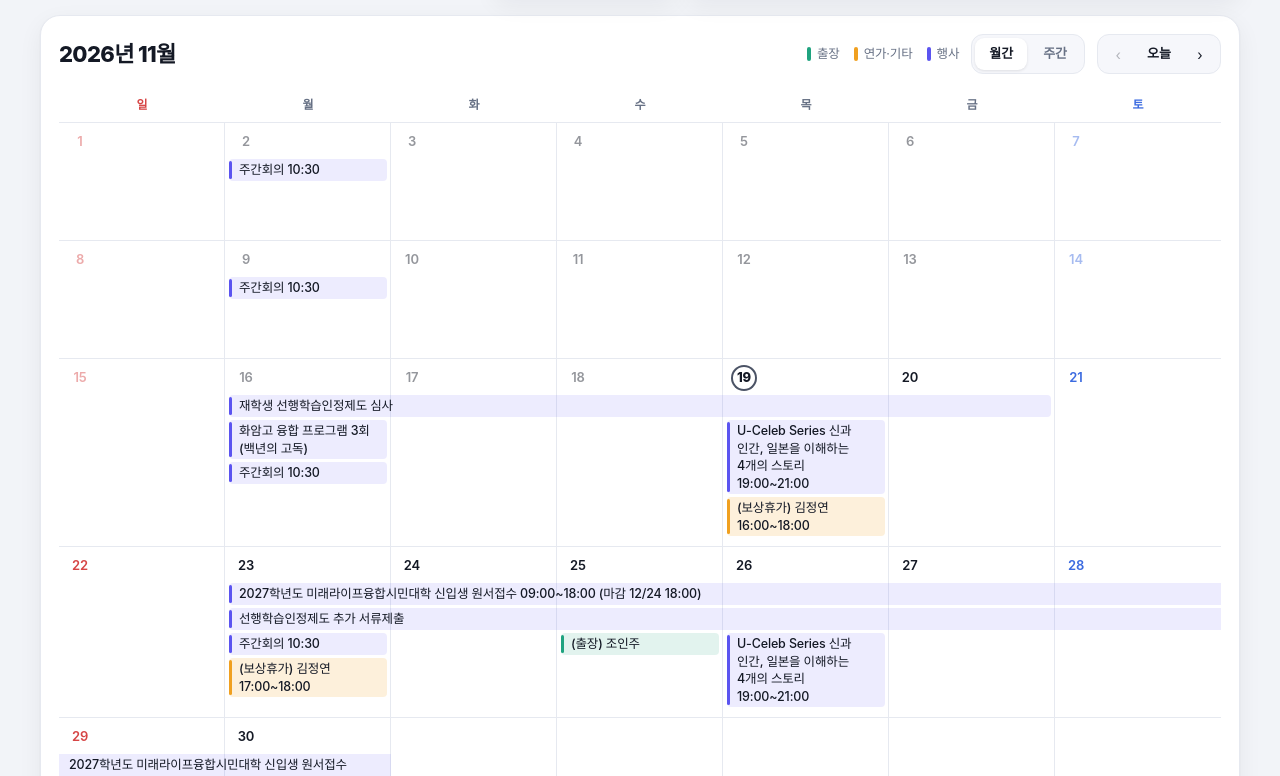
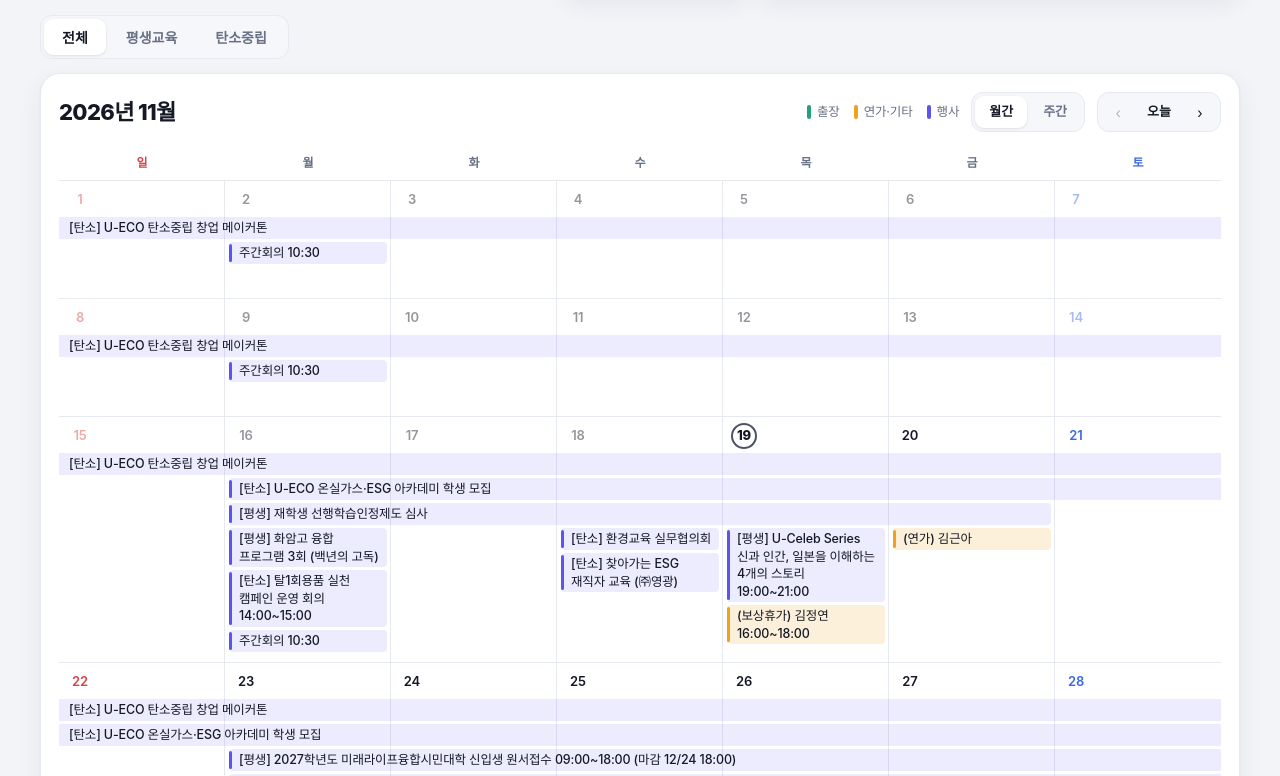
Before and after one commit to redinkjo-tech/uou-hq-schedule, a plain HTML site: page index.html in a window 1280 px wide. Shown: the part 96-872 px from the top of the page. Drawn offline with Linux system fonts and the light colour scheme; a web font is replaced by a local one.

Commit message:
행사 갱신 2026-11-19
Co-Authored-By: Claude Sonnet 5.5 <noreply@anthropic.com>

```diff
--- a/data/events.json
+++ b/data/events.json
@@ -1,5 +1,5 @@
 {
- "updatedAt": "2026.11.19 (주간보고 11/16 기준, 평생교육 C1 · 오늘 파일 없어 최근 11/16 파일 사용)",
+ "updatedAt": "2026.11.19 (주간보고 11/16 기준, 오늘 파일 없어 최근 11/16 파일 사용)",
  "recurring": [
   {
    "title": "주간회의",
@@ -18,18 +18,66 @@
  ],
  "events": [
   {
+   "date": "2026-10-27",
+   "endDate": "2026-12-08",
+   "track": "B3",
+   "title": "U-ECO 탄소중립 창업 메이커톤",
+   "dateText": "2026.10.27.(화) ~ 2026.12.8.(화)",
+   "desc": "취창업 지원, 29명(6개팀)"
+  },
+  {
    "date": "2026-11-16",
    "endDate": "2026-11-20",
    "title": "재학생 선행학습인정제도 심사",
    "dateText": "2026.11.16.(월) ~ 2026.11.20.(금)",
-   "desc": "제출 8명(제출 완료 6명, 온라인 신청 2명)"
+   "desc": "제출 8명(제출 완료 6명, 온라인 신청 2명)",
+   "track": "C1"
   },
   {
    "date": "2026-11-16",
    "title": "화암고 융합 프로그램 3회 (백년의 고독)",
    "dateText": "2026.11.16.(월)",
    "place": "",
-   "desc": "U-Celeb Series 연계 고교 맞춤형 융합 프로그램, 역사·정치 / 화암고 1·2학년 · 강사 송병선 글로벌인문학부 교수"
+   "desc": "U-Celeb Series 연계 고교 맞춤형 융합 프로그램, 역사·정치 / 화암고 1·2학년 · 강사 송병선 글로벌인문학부 교수",
+   "track": "C1"
+  },
+  {
+   "date": "2026-11-16",
+   "endDate": "2026-12-11",
+   "track": "B3",
+   "title": "U-ECO 온실가스·ESG 아카데미 학생 모집",
+   "dateText": "2026.11.16.(월) ~ 2026.12.11.(금)",
+   "desc": "온실가스 아카데미(경진대회)·ESG 아카데미(해커톤) 참가 학생 모집"
+  },
+  {
+   "date": "2026-11-16",
+   "track": "B3",
+   "title": "탈1회용품 실천 캠페인 운영 회의",
+   "dateText": "2026.11.16.(월)",
+   "time": "14:00~15:00",
+   "place": "20호관 302호(컨퍼런스룸)",
+   "who": [
+    "조인주",
+    "최지현"
+   ],
+   "desc": "울산광역시청 자원순환과 황민영 주무관 참석"
+  },
+  {
+   "date": "2026-11-18",
+   "track": "B3",
+   "title": "환경교육 실무협의회",
+   "dateText": "2026.11.18.(수)",
+   "who": [
+    "조인주"
+   ],
+   "desc": "울산환경교육센터 주관"
+  },
+  {
+   "date": "2026-11-18",
+   "track": "B3",
+   "title": "찾아가는 ESG 재직자 교육 (㈜영광)",
+   "dateText": "2026.11.18.(수)",
+   "desc": "NCN 전문위원 어준 강사"
   },
   {
    "date": "2026-11-19",
@@ -37,20 +85,30 @@
    "dateText": "2026.11.19.(목)",
    "time": "19:00~21:00",
    "place": "20호관 310호",
-   "desc": "11월 매주 목요일 운영, 참여 52명 · 강사 홍성목 교수"
+   "desc": "11월 매주 목요일 운영, 참여 52명 · 강사 홍성목 교수",
+   "track": "C1"
   },
   {
    "date": "2026-11-23",
    "endDate": "2026-12-24",
    "title": "2027학년도 미래라이프융합시민대학 신입생 원서접수",
    "dateText": "2026.11.23.(월) ~ 2026.12.24.(목)",
-   "time": "09:00~18:00 (마감 12/24 18:00)"
+   "time": "09:00~18:00 (마감 12/24 18:00)",
+   "track": "C1"
   },
   {
    "date": "2026-11-23",
    "endDate": "2026-12-04",
    "title": "선행학습인정제도 추가 서류제출",
-   "dateText": "2026.11.23.(월) ~ 2026.12.4.(금)"
+   "dateText": "2026.11.23.(월) ~ 2026.12.4.(금)",
+   "track": "C1"
+  },
+  {
+   "date": "2026-11-25",
+   "track": "B3",
+   "title": "찾아가는 ESG 재직자 교육 (㈜영광)",
+   "dateText": "2026.11.25.(수)",
+   "desc": "NCN 전문위원 어준 강사"
   },
   {
    "date": "2026-11-26",
@@ -58,47 +116,96 @@
    "dateText": "2026.11.26.(목)",
    "time": "19:00~21:00",
    "place": "20호관 310호",
-   "desc": "11월 매주 목요일 운영, 참여 52명 · 강사 홍성목 교수"
+   "desc": "11월 매주 목요일 운영, 참여 52명 · 강사 홍성목 교수",
+   "track": "C1"
+  },
+  {
+   "date": "2026-11-30",
+   "track": "B3",
+   "title": "Green-Loop 업사이클링 시설물 개장식",
+   "dateText": "2026.11.30.(월)",
+   "time": "16:30~17:30",
+   "place": "나사어촌회관 2층, 나사해변 시설물 앞 커팅식",
+   "desc": "주관 울산항만공사·세이브더칠드런, 나사리 주민·서생초 학생·울산대 건축학과 멘토 대학생 8명 등 30~40명 / 멘토 대학생 참석 안내 필요"
   },
   {
    "date": "2026-12-07",
    "title": "선행학습인정제도 최종 심사",
-   "dateText": "2026.12.7.(월)"
+   "dateText": "2026.12.7.(월)",
+   "track": "C1"
   },
   {
    "date": "2026-12-21",
    "title": "화암고 융합 프로그램 4회 (듀얼 브레인)",
    "dateText": "2026.12.21.(월)",
-   "desc": "U-Celeb Series 연계 고교 맞춤형 융합 프로그램, 공학·산업 / 화암고 1·2학년 · 강사 김명균 ICT융합학부 연구교수"
+   "desc": "U-Celeb Series 연계 고교 맞춤형 융합 프로그램, 공학·산업 / 화암고 1·2학년 · 강사 김명균 ICT융합학부 연구교수",
+   "track": "C1"
   },
   {
    "date": "2026-12-21",
    "endDate": "2026-12-24",
    "title": "편입 모집기간(성인학습자 장학 안내 반영)",
-   "dateText": "2026.12.21.(월) ~ 2026.12.24.(목)"
+   "dateText": "2026.12.21.(월) ~ 2026.12.24.(목)",
+   "track": "C1"
+  },
+  {
+   "date": "2026-12-28",
+   "endDate": "2026-12-31",
+   "track": "B3",
+   "title": "U-ECO ESG 아카데미(해커톤)",
+   "dateText": "2026.12.28.(월) ~ 2026.12.31.(목)",
+   "desc": "4일간, 40여명(10개팀)"
+  },
+  {
+   "date": "2026-12-29",
+   "track": "B3",
+   "title": "그린서포터즈 성과보고회",
+   "dateText": "2026.12.29.(화)",
+   "time": "13:00~17:00",
+   "place": "20호관 220호(비전홀)"
+  },
+  {
+   "date": "2027-01-04",
+   "endDate": "2027-01-08",
+   "track": "B3",
+   "title": "U-ECO 온실가스 아카데미(경진대회)",
+   "dateText": "2027.1.4.(월) ~ 2027.1.8.(금)",
+   "desc": "5일간, 40여명(10개팀)"
   },
   {
    "date": "2027-01-06",
    "title": "미래라이프융합시민대학 합격자 발표",
-   "dateText": "2027.1.6.(수)"
+   "dateText": "2027.1.6.(수)",
+   "track": "C1"
   },
   {
    "date": "2027-01-11",
    "endDate": "2027-01-13",
    "title": "미래라이프융합시민대학 추가모집",
    "dateText": "2027.1.11.(월) ~ 2027.1.13.(수)",
-   "time": "09:00~18:00 (마감 1/13 18:00)"
+   "time": "09:00~18:00 (마감 1/13 18:00)",
+   "track": "C1"
+  },
+  {
+   "date": "2027-01-18",
+   "endDate": "2027-01-20",
+   "track": "B3",
+   "title": "U-ECO AI·에너지 아카데미",
+   "dateText": "2027.1.18.(월) ~ 2027.1.20.(수)",
+   "desc": "3일간, 40여명(10개팀), 협업기관 한국에너지공단"
   },
   {
    "date": "2027-01-20",
    "title": "미래라이프융합시민대학 추가합격자 발표",
-   "dateText": "2027.1.20.(수)"
+   "dateText": "2027.1.20.(수)",
+   "track": "C1"
   },
   {
    "date": "2027-02-01",
    "endDate": "2027-02-03",
    "title": "미래라이프융합시민대학 합격자 등록",
-   "dateText": "2027.2.1.(월) ~ 2027.2.3.(수)"
+   "dateText": "2027.2.1.(월) ~ 2027.2.3.(수)",
+   "track": "C1"
   }
  ]
 }
--- a/data/status.json
+++ b/data/status.json
@@ -1,5 +1,5 @@
 {
- "lastAttemptAt": "2026-11-19T00:14:39.512Z",
+ "lastAttemptAt": "2026-11-19T00:20:29.774Z",
  "ok": true,
  "code": null
 }
--- a/data/uwin.json
+++ b/data/uwin.json
@@ -1,10 +1,13 @@
 {
- "generatedAt": "2026-11-19T00:14:39.511Z",
+ "generatedAt": "2026-11-19T00:20:29.773Z",
  "rangeFrom": "2026-11-19",
  "rangeTo": "2026-12-19",
  "events": [
   {
    "name": "김정연",
+   "tracks": [
+    "C1"
+   ],
    "type": "보상휴가",
    "start": "2026-11-19",
    "end": "2026-11-19",
@@ -13,7 +16,22 @@
    "purpose": null
   },
   {
+   "name": "김근아",
+   "tracks": [
+    "B3"
+   ],
+   "type": "연가",
+   "start": "2026-11-20",
+   "end": "2026-11-20",
+   "from": null,
+   "to": null,
+   "purpose": null
+  },
+  {
    "name": "김정연",
+   "tracks": [
+    "C1"
+   ],
    "type": "보상휴가",
    "start": "2026-11-23",
    "end": "2026-11-23",
@@ -23,6 +41,10 @@
   },
   {
    "name": "조인주",
+   "tracks": [
+    "C1",
+    "B3"
+   ],
    "type": "출장",
    "start": "2026-11-25",
    "end": "2026-11-25",
--- a/index.html
+++ b/index.html
@@ -170,6 +170,10 @@
   .tag { display:inline-block; font-size:11.5px; padding:1px 8px; border-radius:999px; margin-right:8px; font-weight:700; vertical-align:1px; }
   .tag.trip, .tag.leave { background:var(--t); color:var(--ink); box-shadow:inset 0 0 0 1px var(--c); }
 
+  .trackbar { display:flex; align-items:center; gap:10px; flex-wrap:wrap; margin:0 0 14px; }
+  .trackbar .seg { display:inline-flex; }
+  .trackbar .seg button { height:36px; padding:0 18px; font-size:14px; }
+  .trackbar .who { font-size:12.5px; color:var(--muted); }
   @media (max-width:900px) {
     main { padding:22px 14px 40px; }
     .week { min-height:104px; }
@@ -181,6 +185,7 @@
     .calcard { padding:14px 12px; border-radius:18px; }
     .dow, #weeks { display:none; }
     .seg { display:none; }
+    .trackbar .seg { display:inline-flex; }
     #agenda { display:flex; flex-direction:column; gap:10px; }
     .bar-head h2 { font-size:19px; }
     .legend { width:100%; }
@@ -194,11 +199,20 @@
   <div class="top">
     <div>
       <h1>총괄기획본부 일정판</h1>
-      <p class="tagline">출장 · 연가 · 행사를 한눈에</p>
+      <p class="tagline">평생교육 · 탄소중립 — 출장 · 연가 · 행사를 한눈에</p>
     </div>
     <div class="pills" id="pills"></div>
   </div>
   <div id="banners"></div>
+
+  <div class="trackbar">
+    <div class="seg" id="trackSeg" role="group" aria-label="일정 구분">
+      <button type="button" data-track="all" aria-pressed="true">전체</button>
+      <button type="button" data-track="C1" aria-pressed="false">평생교육</button>
+      <button type="button" data-track="B3" aria-pressed="false">탄소중립</button>
+    </div>
+    <span class="who" id="trackWho"></span>
+  </div>
 
   <section class="calcard">
     <div class="bar-head">
@@ -218,7 +232,7 @@
     <div id="weekview"></div>
     <div id="rangeNote" class="note" style="display:none"></div>
   </section>
-  <footer>출장·연가는 UWIN 부재 정보(이름·구분·날짜·시간, 일부 출장은 출장목적), 행사는 총괄기획본부 주간보고 기준입니다. 날짜를 누르면 세부 내용이 열립니다. 검색엔진에 노출되지 않도록 설정돼 있습니다.</footer>
+  <footer>출장·연가는 UWIN 부재 정보(이름·구분·날짜·시간, 일부 출장은 출장목적), 행사는 총괄기획본부·기업지원R&D센터 주간보고 기준입니다. 이상욱·장준민·조인주는 두 소속에 모두 속해 두 보기 모두에 나타납니다. 날짜를 누르면 세부 내용이 열립니다. 검색엔진에 노출되지 않도록 설정돼 있습니다.</footer>
 </main>
 
 <div class="scrim" id="scrim"></div>
@@ -253,6 +267,7 @@
   var items = {};               // 날짜 → 그날의 항목 (드로어·목록용)
   var spans = [];               // 막대용: {kind,start,end,label,time,range}
   var selected = null;
+  var track = 'all';            // 보기 구분: all(전체) · C1(평생교육) · B3(탄소중립)
   var ORDER = { event: 0, trip: 1, leave: 2 };
 
   function add(k, it) { (items[k] = items[k] || []).push(it); }
@@ -646,8 +661,22 @@
     if (timetables.length) $('ttLabel').textContent = timetables[0].label || '수업시간표';
     else $('ttWrap').style.display = 'none';
     $('ttOn').checked = ttOn;
-    var events = (ev.events || []).concat(expandRecurring(ev));
-    ((uwin && uwin.events) || []).concat(ev.manualLeaves || []).forEach(function (e) {
+    var TRACK_NAME = { all: '', C1: '평생교육', B3: '탄소중립' };
+    var TRACK_TAG = { C1: '[평생] ', B3: '[탄소] ' };
+    var TRACK_WHO = {
+      C1: '평생교육 · 이상욱 · 유화숙 · 장준민 · 조인주 · 김정연 · 천아름',
+      B3: '탄소중립 · 이상욱 · 장준민 · 이운호 · 조인주 · 윤순영 · 김근아 · 최지현'
+    };
+    function inTrack(t) {              // t: 'all' | 'C1' | 'B3' | ['C1','B3'] | 없음(=모두)
+      if (track === 'all' || t == null || t === 'all') return true;
+      return Array.isArray(t) ? t.indexOf(track) >= 0 : t === track;
+    }
+    var allEvents = (ev.events || []).concat(expandRecurring(ev));
+    var allLeaves = ((uwin && uwin.events) || []).concat(ev.manualLeaves || []);
+    function rebuild() {
+      items = {}; spans = [];
+      var events = allEvents.filter(function (x) { return inTrack(x.track); });
+      allLeaves.filter(function (e) { return inTrack(e.tracks); }).forEach(function (e) {
         var kind = e.type === '출장' ? 'trip' : 'leave';
         var linked = events.filter(function (x) {
           return e.type === '출장' && (x.who || []).indexOf(e.name) >= 0 && x.date <= e.end && (x.endDate || x.date) >= e.start;
@@ -658,12 +687,24 @@
       });
       events.forEach(function (x) {
         var end = x.endDate || x.date;
-      var sp = { kind: 'event', start: x.date, end: end, label: x.title, time: x.time || '', range: end !== x.date ? md(x.date) + '~' + md(end) : '' };
+        var tag = track === 'all' && TRACK_TAG[x.track] ? TRACK_TAG[x.track] : '';
+        var sp = { kind: 'event', start: x.date, end: end, label: tag + x.title, time: x.time || '', range: end !== x.date ? md(x.date) + '~' + md(end) : '' };
         spans.push(sp);
         eachDay(x.date, end, function (k) { add(k, { kind: 'event', x: x, sp: sp }); });
       });
+    }
+    function setTrack(t, keepOpen) {
+      track = t; try { localStorage.setItem('track', t); } catch (e) {}
+      Array.prototype.forEach.call($('trackSeg').querySelectorAll('button'), function (b) { b.setAttribute('aria-pressed', String(b.getAttribute('data-track') === t)); });
+      $('trackWho').textContent = TRACK_WHO[t] || '';
+      rebuild(); render();
+    }
+    Array.prototype.forEach.call($('trackSeg').querySelectorAll('button'), function (b) {
+      b.addEventListener('click', function () { setTrack(b.getAttribute('data-track')); });
+    });
     rangeTo = uwin ? uwin.rangeTo : null;
-    render();
+    var saved = 'all'; try { saved = localStorage.getItem('track') || 'all'; } catch (e) {}
+    setTrack(TRACK_NAME[saved] !== undefined ? saved : 'all');
   });
   render();
   if (document.fonts && document.fonts.ready) document.fonts.ready.then(function () { render(); });
```
Lines whose indentation alone changed are shown as unchanged.
